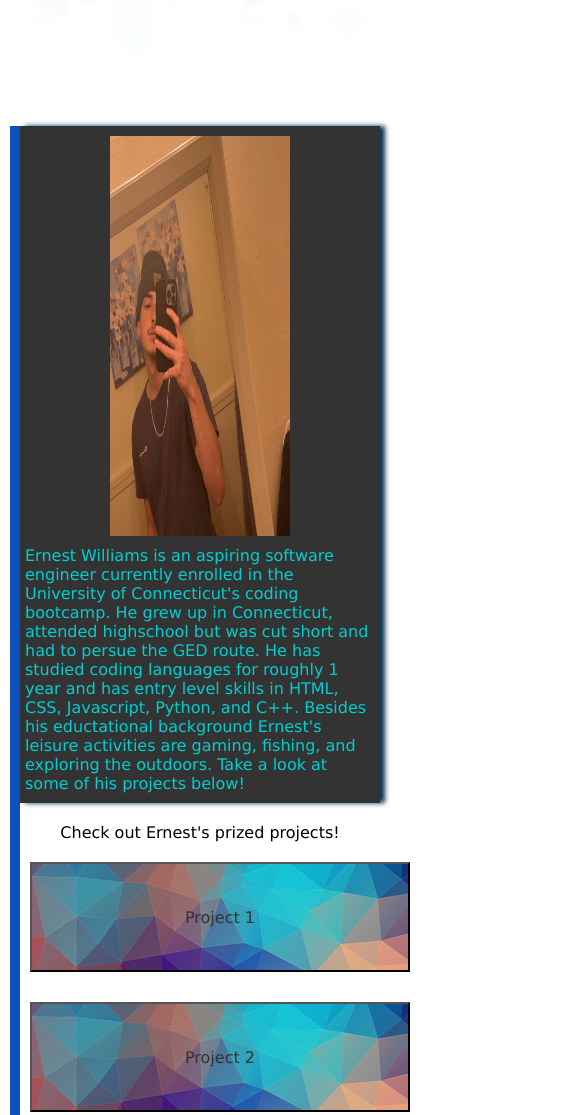
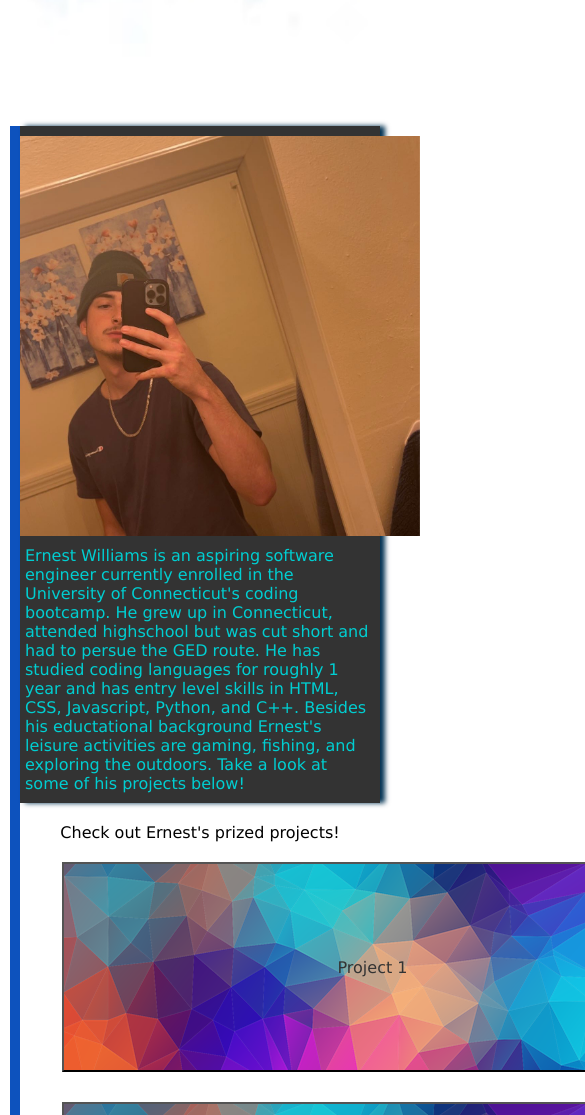
Before and after one commit to kiedae/Ernests-Project-Portfolio, a plain HTML site: page index.html in a window 390 px wide. Shown: the part 360-1475 px from the top of the page, 585 px wide, since content can reach past the window. Drawn offline with Linux system fonts and the light colour scheme.

Commit message:
added changes to the media query for 1140px resized the buttons so they wrap/display nicely

```diff
--- a/assets/style.css
+++ b/assets/style.css
@@ -198,23 +198,22 @@
     color: #333333;
 }
 
-
-@media screen and (min-width: 1440px) {
+/* resizes content to be responsive to 1440 */
+@media screen and (max-width: 1440px) {
     header {
         width: 100%;
     }
-
 
     .headcontainer {
         width: 100%;
     }
 
     .aboutbox {
-        width: 50%;
+        width: 100%;
         display: flex;
-        flex-direction: row;
+        flex-direction: column;
         align-self: center;
-        margin-left: 360px;
+
     }
 
     .headshot {
@@ -222,4 +221,39 @@
         width: 400px;
         top: 0%;
     }
+
+    .project a {
+        display: flex;
+        flex-direction: row;
+        text-align: center;
+        padding-left: 31.5px;
+    }
+
+    .project button {
+        background-image: url(./triangles-1430105_640.webp);
+        /* sets diameters of the button boxes */
+        width: 622px;
+        height: 210px;
+        color: #333333;
+        font-size: 16px;
+
+
+    }
+
+    /* makes it so buttons dont wrap on hover */
+    .project a:hover {
+        padding-left: 10px;
+    }
+
+
+    .project button:hover {
+        /* makes button bigger on hover */
+        transform:scale(1.1);
+        /* margin-left: 20px;
+        margin-right: 2 0px; */
+        box-shadow: 10px 0px 10px 0px #003152;
+
+    }
+
+
 }
--- a/index.html
+++ b/index.html
@@ -63,7 +63,9 @@
     <a href="#"><button>Project 4</button></a>
   </div>
 
-  <section class="projinfo">
+</section>
+
+<section class="projinfo">
 
     <div class="projabout">
         <p>Project Info</p>
@@ -93,7 +95,7 @@
 
     </div>
 
-</section>
+
 
 
 
```
